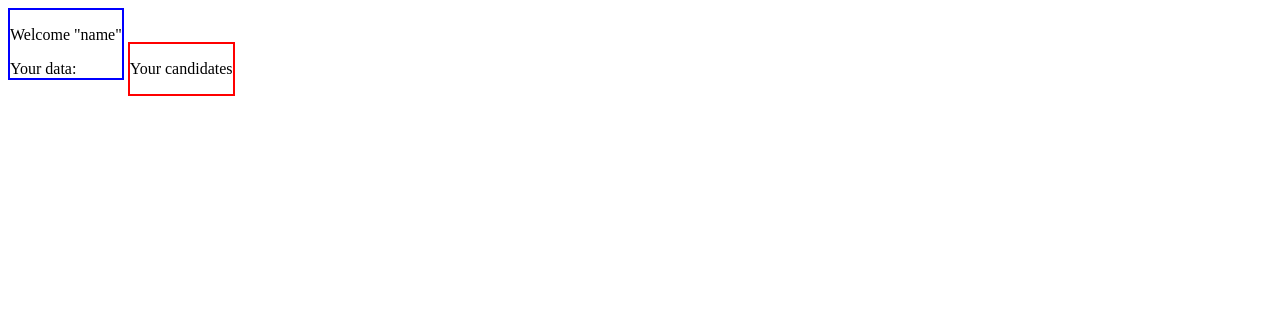
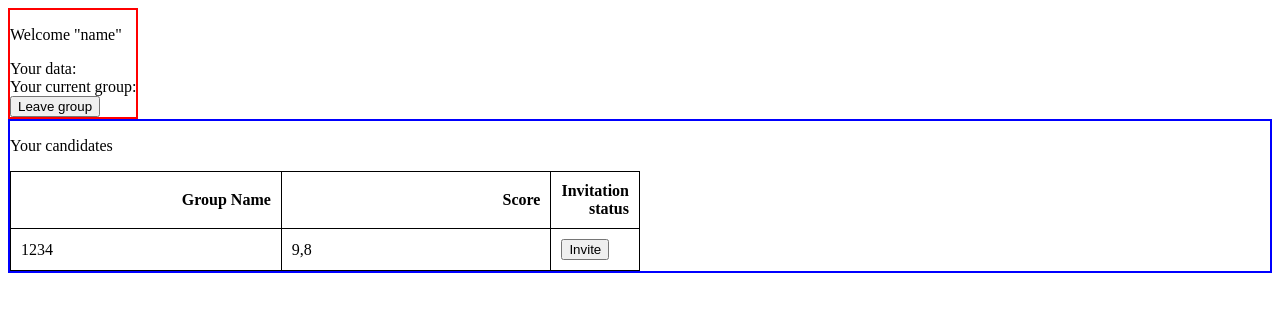
Before and after one commit to mads256h/p2-groupformation, a website: page src/groupSite/index.html in a window 1280 px wide. Drawn offline with Linux system fonts and the light colour scheme.

Commit message:
Made table for group formation

```diff
--- a/src/groupSite/groupSite.css
+++ b/src/groupSite/groupSite.css
@@ -1,7 +1,7 @@
-#right {
+#informationBox {
   border: 2px solid red;
 }
-#left {
+#groupExamples {
   border: 2px solid blue;
 }
 #masterDiv {
@@ -10,3 +10,16 @@
 .boxes {
 display: inline-block;
 }
+
+#candidatesTable, th, td {
+  border: 1px solid black;
+  border-collapse: collapse;
+  padding: 10px;
+  width: 50%;
+}
+th {
+  text-align: right;
+}
+td {
+  text-align: left;
+}
--- a/src/groupSite/index.html
+++ b/src/groupSite/index.html
@@ -12,16 +12,37 @@
 
 <body>
   <div id="masterDiv">
-    <div id="left" class="boxes">
+    <div id="informationBox" class="boxes">
       <p>Welcome "name"</p>
-      <div>
+      <div id="yourData">
         Your data:
       </div>
+      <div id="currentGroup">
+        Your current group:
+      </div>
+      <button type="button" id="leaveButton">
+        Leave group
+      </button>
     </div>
-    <div id="right" class="boxes">
+    <div id="groupExamples" class="boxes">
       <p>Your candidates</p>
-      <div>
-
+      <div id="candidatesBox">
+        <table id="candidatesTable">
+          <tr>
+            <th>Group Name</th>
+            <th>Score</th>
+            <th>Invitation status</th>
+          </tr>
+          <tr>
+            <td>1234</td>
+            <td>9,8</td>
+            <td>
+              <button type="button">
+              Invite
+            </button>
+          </td>
+          </tr>
+        </table>
       </div>
     </div>
   </div>
```
